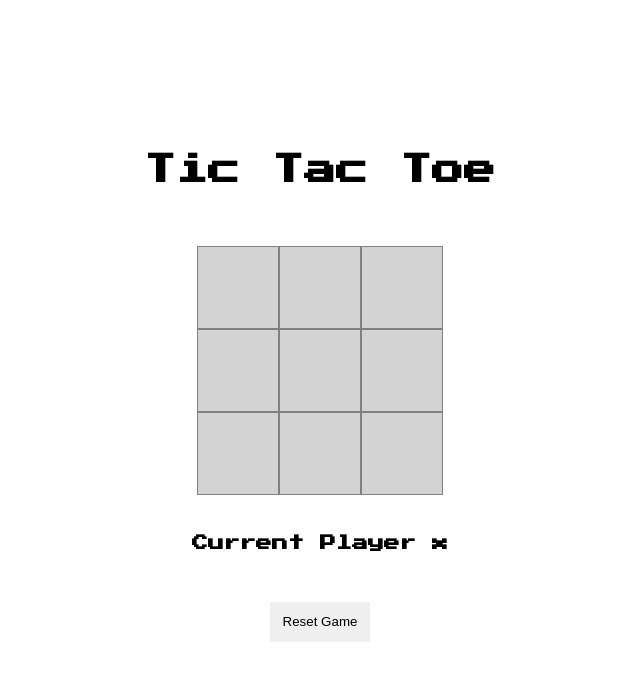
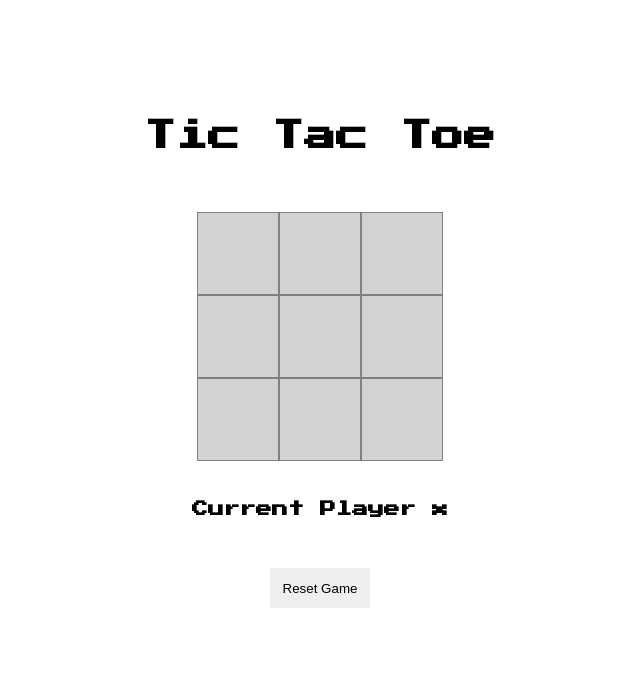
Before and after one commit to Zero-1729/Tic, a plain HTML site: page index.html in a window 1280 px wide. Shown: the whole page, without its empty margins (320-960 px from the left). Drawn offline with Linux system fonts and the light colour scheme.

Commit message:
Page is better styled

```diff
--- a/styles/main.css
+++ b/styles/main.css
@@ -3,15 +3,25 @@
     src: url('./font/PressStart2P.ttf');
 }
 
-#app, body {
-    margin: 12%;
+html, body {
+    padding: 0;
+    margin: 0;
+    width: 100%;
+    height: 100%;
+}
+
+#app {
+    margin: 0;
     padding: 0;
     font-family: PS2P;
     text-align: center;
+    position: absolute;
+    width: 100%;
+    height: 100%;
 }
 
 header {
-    margin-top: 20px;
+    margin-top: 15vh;
     text-align: center;
 }
 
```
